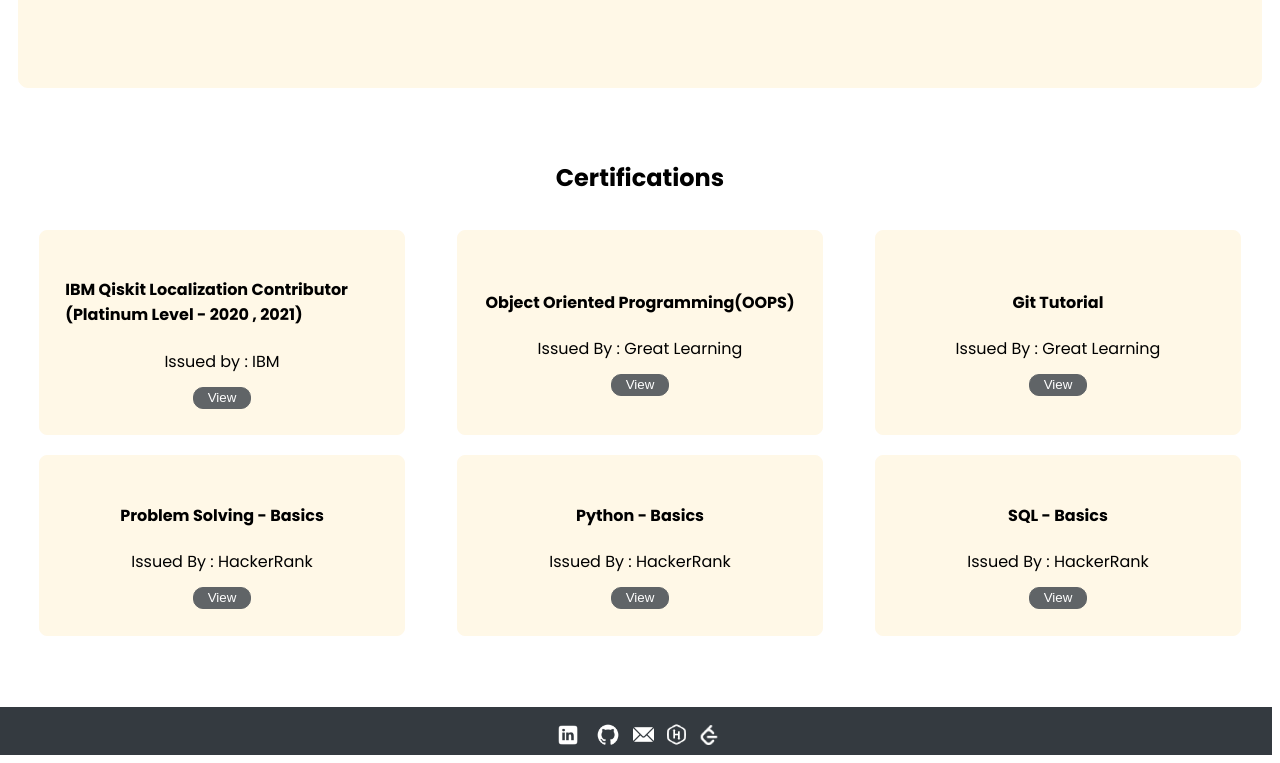
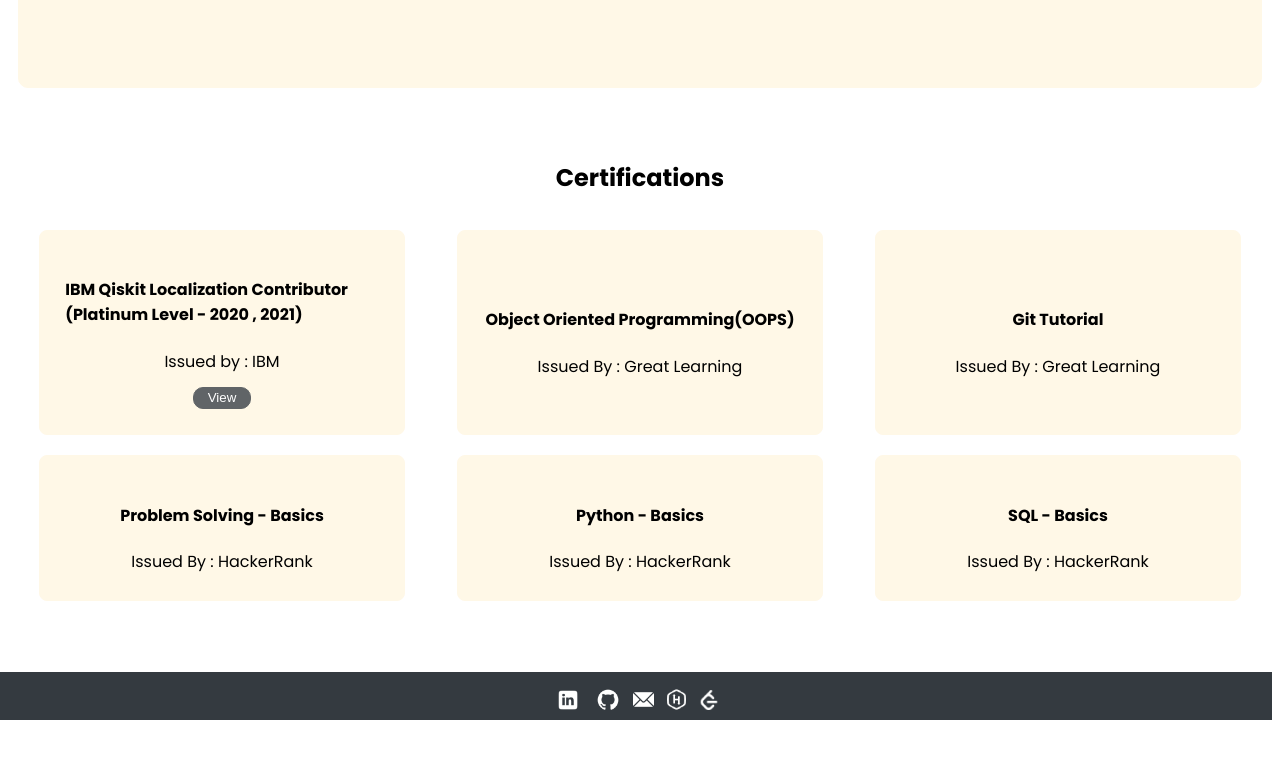
Before and after one commit to Saughanthikaa/Portfolio, an Angular app: page / in a window 1280 px wide. Shown: the part 2262-3025 px from the top of the page. After the commit the page ends 2990 px from the top, so only its background shows below. Built offline with nearby package versions, Linux system fonts and the light colour scheme.

Commit message:
removed certification links

```diff
--- a/src/app/certifications/certifications.component.html
+++ b/src/app/certifications/certifications.component.html
@@ -11,37 +11,37 @@
         <div class="content">
             <h4>Object Oriented Programming(OOPS)</h4>
             <span>Issued By : Great Learning</span>
-            <a href="https://olympus.mygreatlearning.com/courses/57492/certificate" target="_blank" style="margin-top: 10px;">
+            <!-- <a href="https://olympus.mygreatlearning.com/courses/57492/certificate" target="_blank" style="margin-top: 10px;">
                 <button class="btn">View</button>
-            </a>
+            </a> -->
         </div>
         <div class="content">
             <h4>Git Tutorial</h4>
             <span>Issued By : Great Learning</span>
-            <a href="https://olympus.mygreatlearning.com/courses/65405/certificate" target="_blank" style="margin-top: 10px;">
+            <!-- <a href="https://olympus.mygreatlearning.com/courses/65405/certificate" target="_blank" style="margin-top: 10px;">
                 <button class="btn">View</button>
-            </a>
+            </a> -->
         </div>
         <div class="content">
             <h4>Problem Solving - Basics</h4>
             <span>Issued By : HackerRank</span>
-            <a href="https://www.hackerrank.com/certificates/iframe/78dbec138361" target="_blank" style="margin-top: 10px;">
+            <!-- <a href="https://www.hackerrank.com/certificates/iframe/78dbec138361" target="_blank" style="margin-top: 10px;">
                 <button class="btn">View</button>
-            </a>
+            </a> -->
         </div>
         <div class="content">
             <h4>Python - Basics</h4>
             <span>Issued By : HackerRank</span>
-            <a href="https://www.hackerrank.com/certificates/iframe/f6351dd2e02c" target="_blank" style="margin-top: 10px;">
+            <!-- <a href="https://www.hackerrank.com/certificates/iframe/f6351dd2e02c" target="_blank" style="margin-top: 10px;">
                 <button class="btn">View</button>
-            </a>
+            </a> -->
         </div>
         <div class="content">
             <h4>SQL - Basics</h4>
             <span>Issued By : HackerRank</span>
-            <a href="https://www.hackerrank.com/certificates/iframe/1076c2688d5b" target="_blank" style="margin-top: 10px;">
+            <!-- <a href="https://www.hackerrank.com/certificates/iframe/1076c2688d5b" target="_blank" style="margin-top: 10px;">
                 <button class="btn">View</button>
-            </a>
+            </a> -->
         </div>
     </div>
 </div>
```
